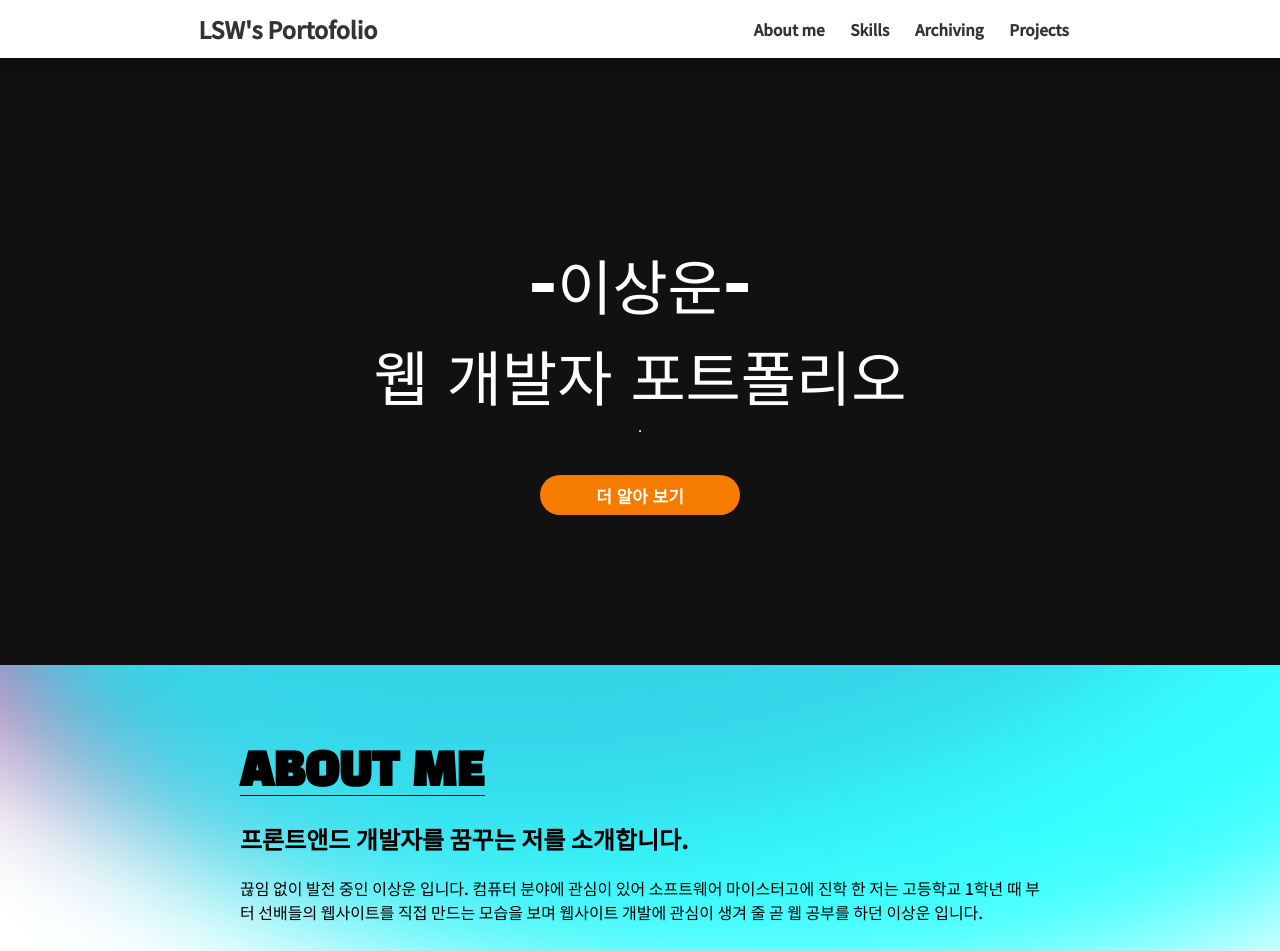
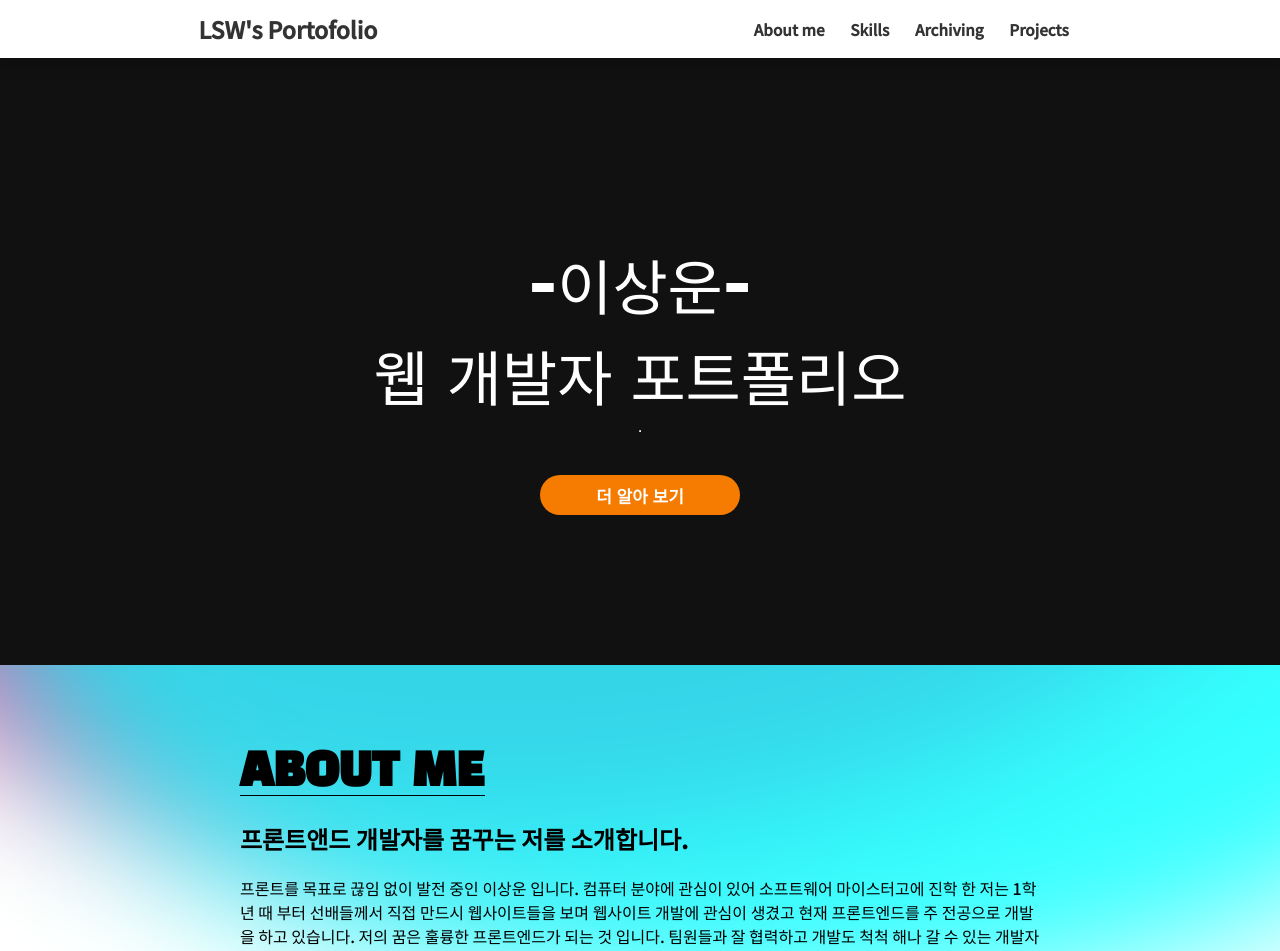
Before and after one commit to biscrab/Portfolio, a Next.js app in the folder client/: page / in a window 1280 px wide. Shown: the top 951 px of the page. Built offline with nearby package versions, Linux system fonts and the light colour scheme.

Commit message:
캔버스 추가

```diff
--- a/client/components/Projects.js
+++ b/client/components/Projects.js
@@ -27,6 +27,7 @@ const Projects = () => {
 
     return(
       <S.Projects>
+        <S.Canvas/>
         <S.Title style={{color:"white"}}>PROJECTS</S.Title>
         <S.Project>
           <S.Title>계산기</S.Title>
--- a/client/pages/index.tsx
+++ b/client/pages/index.tsx
@@ -32,9 +32,12 @@ const Home: NextPage = () => {
       <S.AboutMe>
         <S.Title>ABOUT ME</S.Title>
         <h2>{"프론트앤드 개발자를 꿈꾸는 저를 소개합니다."}</h2>
-        <p>끊임 없이 발전 중인 이상운 입니다.
-          컴퓨터 분야에 관심이 있어 소프트웨어 마이스터고에 진학 한 저는 고등학교 1학년 때 부터 선배들의 웹사이트를 직접 만드는 모습을 보며
-           웹사이트 개발에 관심이 생겨 줄 곧 웹 공부를 하던 이상운 입니다.
+        <p>
+          프론트를 목표로 끊임 없이 발전 중인 이상운 입니다.
+          컴퓨터 분야에 관심이 있어 소프트웨어 마이스터고에 진학 한 저는 1학년 때 부터 선배들께서 직접 만드시 웹사이트들을 보며
+          웹사이트 개발에 관심이 생겼고 현재 프론트엔드를 주 전공으로 개발을 하고 있습니다.
+          저의 꿈은 훌륭한 프론트엔드가 되는 것 입니다. 팀원들과 잘 협력하고 개발도 척척 해나 갈 수 있는 개발자가 되기위해 공부한 것들을
+          이 사이트에 정리 해놓았습니다.
         </p>
       </S.AboutMe>
       <Skills/>
```
